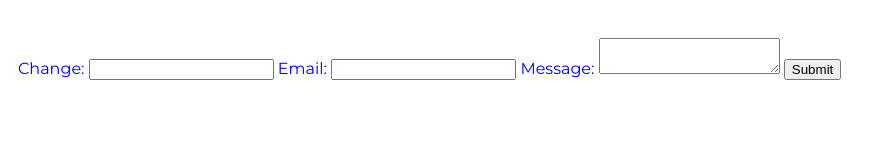
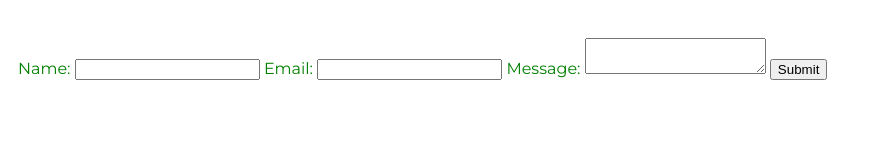
Before and after one commit to bdgarwood17/Email-example, a plain HTML site: page index.html in a window 1280 px wide. Shown: the whole page, without its empty margins (0-886 px from the left). Drawn offline with Linux system fonts and the light colour scheme.

Commit message:
2changes

```diff
--- a/index.html
+++ b/index.html
@@ -16,7 +16,7 @@
                     <div class="item">
                         <form action="#" method="POST">
 
-                            <label for="user-name">Change:</label>
+                            <label for="user-name">Name:</label>
                             <input id="user-name" type="text" name="name">
 
                             <label for="user-email">Email:</label>
--- a/style.css
+++ b/style.css
@@ -8,9 +8,9 @@ section {
 
 .group {
     display: flex;
-    flex-direction: row-reverse;
+    flex-direction: column;
     margin-bottom: 100px;
-    color: blue;
+    color: green;
     font-family: 'Montserrat', sans-serif;
 }
 
```
